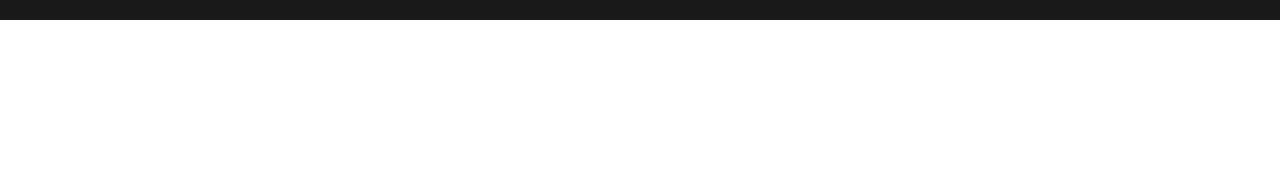
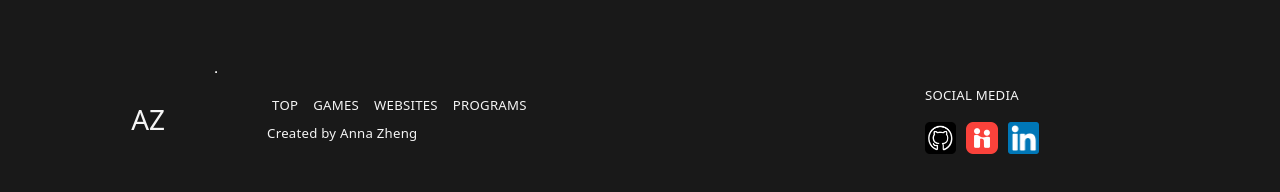
Before and after one commit to azheng9096/azheng9096.github.io, a Next.js app: page / in a window 1280 px wide. Shown: the part 3303-3495 px from the top of the page. Before the commit the page ends 3323 px from the top, so only its background shows below. Built offline with nearby package versions, Linux system fonts and the light colour scheme.

Commit message:
wip footer

```diff
--- a/app/page.tsx
+++ b/app/page.tsx
@@ -8,6 +8,7 @@ import VerticalSection from "@/components/sections/verticalSection";
 import { AspectRatio } from "@/utils/constants";
 import { CarouselContentAlignment } from "@/utils/projectsCarousel";
 import projectData from "@/json/projects.json";
+import Footer from "@/components/footer";
 
 const navLinks = [
   { title: "Games", href: "#games" },
@@ -80,6 +81,7 @@ export default function Home() {
             projectSpacing={5}
           />
         </HorizontalSection>
+        <Footer />
       </div>
     </>
   );
--- /dev/null
+++ b/components/footer.tsx
@@ -0,0 +1,203 @@
+"use client";
+import { deviceSizes } from "@/utils/constants";
+import styled from "styled-components";
+
+type Props = {
+  links: FooterLinks;
+};
+
+type FooterLinks = {
+  title: string;
+  href: string;
+};
+
+const PortoflioFooter = styled.div`
+  min-height: 200px;
+  height: fit-content;
+
+  padding-left: 7.5%;
+  padding-right: 7.5%;
+
+  display: flex;
+  align-items: center;
+
+  background-color: var(--primary-background-color);
+  color: var(--primary-text-color);
+`;
+
+const FooterLeft = styled.div`
+  display: flex;
+  align-items: center;
+
+  > * {
+    margin: 0 25px;
+    &:not(hr) {
+      padding: 25px 0;
+    }
+  }
+
+  hr {
+    /* default CSS hr border styles*/
+    border-style: inset;
+    border-width: 1px;
+    /* default CSS hr opacity*/
+    opacity: 1;
+
+    align-self: stretch;
+  }
+
+  @media only screen and ((${deviceSizes.lg}) or (${deviceSizes.md})) {
+    hr:not([size]) {
+      height: 100%;
+    }
+  }
+
+  @media only screen and ${deviceSizes.sm} {
+    flex-direction: column;
+    height: fit-content;
+  }
+`;
+
+const FooterTextContainer = styled.div`
+  * {
+    font-size: calc(10px + 0.25vw);
+    letter-spacing: 0.25px;
+  }
+
+  p {
+    margin-bottom: 0;
+  }
+
+  @media only screen and ${deviceSizes.sm} {
+    text-align: center;
+  }
+`;
+
+const FooterLinks = styled.ul`
+  list-style: none;
+  display: flex;
+  padding-left: 0;
+  margin-bottom: 7.5px;
+
+  li {
+    margin-left: 5px;
+    margin-right: 5px;
+  }
+
+  a {
+    color: var(--primary-text-color);
+    text-decoration: none;
+    text-transform: uppercase;
+
+    transition: color 0.2s ease-in-out;
+    &:hover {
+      color: var(--secondary-text-color);
+    }
+  }
+
+  @media only screen and ((${deviceSizes.lg}) or (${deviceSizes.md})) {
+    li {
+      margin-right: 10px;
+    }
+  }
+`;
+
+const SocialMediaContainer = styled.div`
+  display: flex;
+  flex-direction: column;
+  justify-content: center;
+
+  p {
+    text-transform: uppercase;
+    letter-spacing: 0.25px;
+  }
+
+  @media only screen and ((${deviceSizes.lg}) or (${deviceSizes.md})) {
+    height: 100px;
+  }
+
+  @media only screen and ((${deviceSizes.md}) or (${deviceSizes.sm})) {
+    p {
+      display: none;
+    }
+  }
+
+  @media only screen and (${deviceSizes.sm}) {
+    height: fit-content;
+  }
+`;
+
+const IconsContainer = styled.div`
+  display: flex;
+  align-items: center;
+
+  img {
+    height: calc(25px + 0.5vw);
+    width: calc(25px + 0.5vw);
+  }
+
+  @media only screen and ${deviceSizes.lg} {
+    img {
+      margin-right: 10px;
+    }
+  }
+
+  @media only screen and ((${deviceSizes.md}) or (${deviceSizes.sm})) {
+    flex-direction: column;
+    img {
+      margin-top: 5px;
+      margin-bottom: 5px;
+    }
+  }
+`;
+
+export default function Footer() {
+  return (
+    <PortoflioFooter className="row">
+      <FooterLeft className="col-9">
+        <h3 className="mb-0 h3">AZ</h3>
+        <hr />
+        <FooterTextContainer>
+          <FooterLinks>
+            <li>
+              <a href="#">Top</a>
+            </li>
+            <li>
+              <a href="#games">Games</a>
+            </li>
+            <li>
+              <a href="#websites">Websites</a>
+            </li>
+            <li>
+              <a href="#programs">Programs</a>
+            </li>
+          </FooterLinks>
+          <p>Created by Anna Zheng</p>
+        </FooterTextContainer>
+      </FooterLeft>
+
+      <SocialMediaContainer className="col-3">
+        <p className="adjustedPFont">Social Media</p>
+        <IconsContainer>
+          <a href="https://github.com/azheng9096" target="_blank">
+            <img src="images/github.png" />
+          </a>
+
+          <a
+            href="https://nyu.joinhandshake.com/stu/users/27360975"
+            target="_blank"
+          >
+            <img src="images/handshake.png" />
+          </a>
+
+          <a
+            href="https://www.linkedin.com/in/anna-zheng-965866203/"
+            target="_blank"
+          >
+            <img src="images/linkedin.png" />
+          </a>
+        </IconsContainer>
+      </SocialMediaContainer>
+    </PortoflioFooter>
+  );
+}
```
